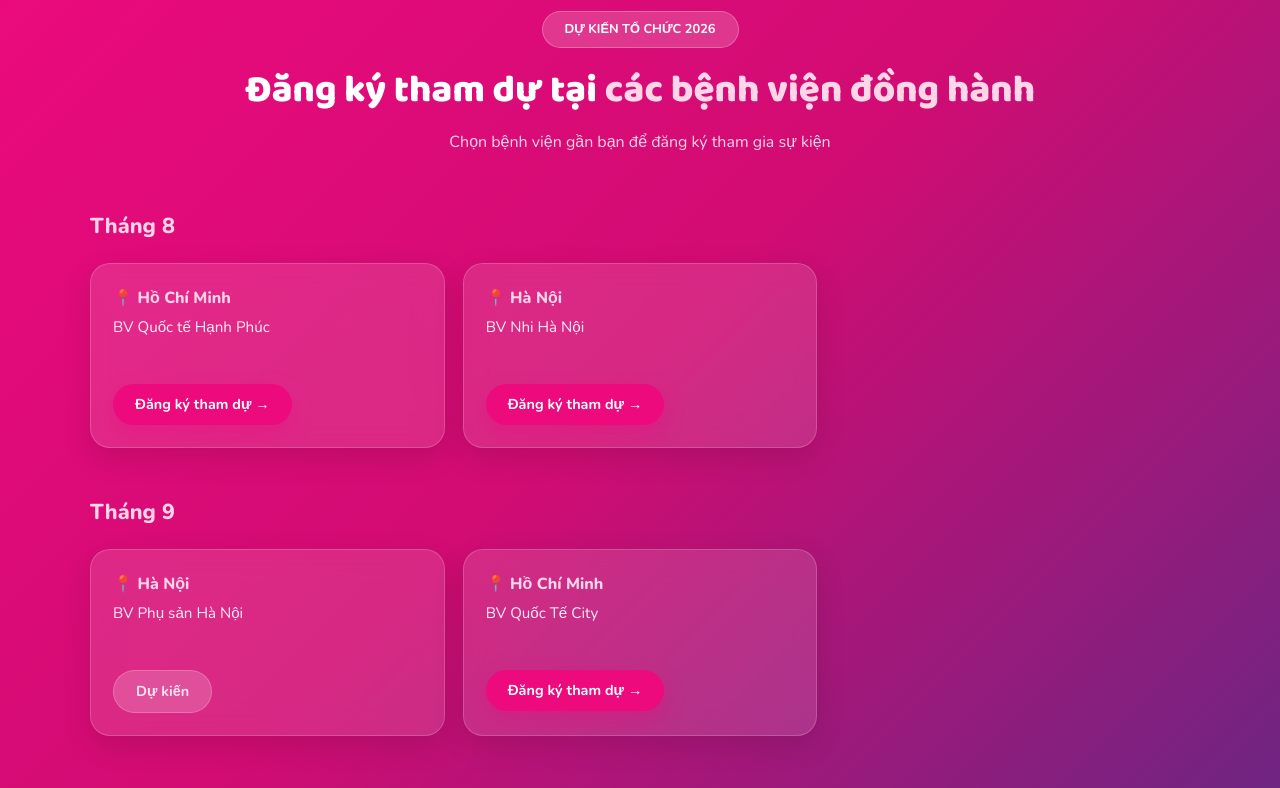
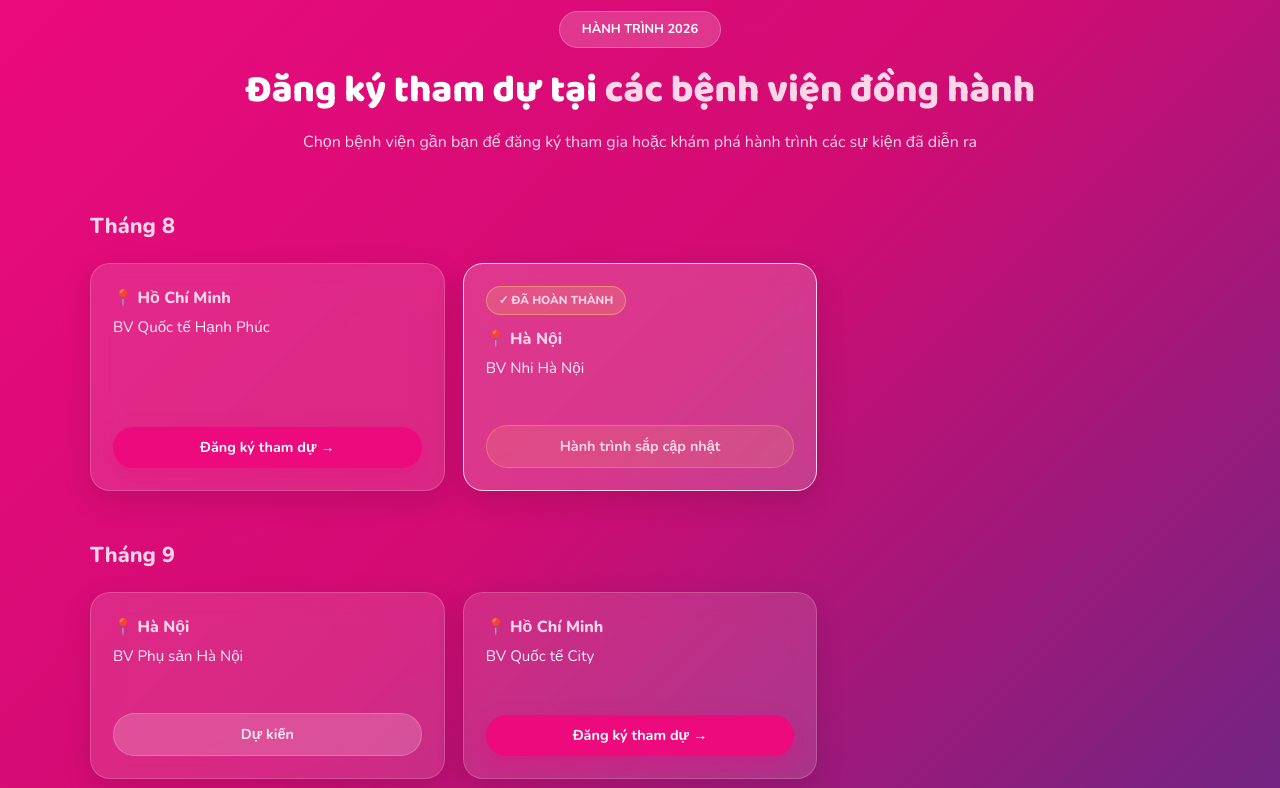
Before and after one commit to tnphat203/Lading-page-zmoms, a Next.js app in the folder landing-page/: page / in a window 1280 px wide. Shown: the part 3780-4568 px from the top of the page. Built offline with nearby package versions, Linux system fonts and the light colour scheme.

Commit message:
update NHN

```diff
--- a/landing-page/components/Schedule.tsx
+++ b/landing-page/components/Schedule.tsx
@@ -20,6 +20,7 @@ export default function Schedule() {
           margin: "0 auto",
         }}
       >
+        {/* Header */}
         <AnimSection>
           <div
             style={{
@@ -41,7 +42,7 @@ export default function Schedule() {
                 backdropFilter: "blur(10px)",
               }}
             >
-              DỰ KIẾN TỔ CHỨC 2026
+              HÀNH TRÌNH 2026
             </div>
 
             <h2
@@ -63,11 +64,13 @@ export default function Schedule() {
                 fontSize: "1rem",
               }}
             >
-              Chọn bệnh viện gần bạn để đăng ký tham gia sự kiện
+              Chọn bệnh viện gần bạn để đăng ký tham gia hoặc khám phá hành
+              trình các sự kiện đã diễn ra
             </p>
           </div>
         </AnimSection>
 
+        {/* Schedule */}
         {schedule.map((month, index) => (
           <AnimSection key={month.month} delay={index * 100}>
             <div
@@ -90,23 +93,53 @@ export default function Schedule() {
                 className="schedule-grid"
                 style={{
                   display: "grid",
-                  gridTemplateColumns: "repeat(3,1fr)",
+                  gridTemplateColumns: "repeat(3, minmax(0, 1fr))",
                   gap: 18,
                 }}
               >
-                {month.hospitals.map((hospital) => (
+                {month.hospitals.map((hospital, hospitalIndex) => (
                   <div
-                    key={hospital.hospital}
+                    key={`${month.month}-${hospital.city}-${hospitalIndex}`}
                     style={{
-                      background: "rgba(255,255,255,.12)",
+                      background:
+                        hospital.status === "completed"
+                          ? "rgba(255,255,255,.18)"
+                          : "rgba(255,255,255,.12)",
                       borderRadius: 20,
                       padding: 22,
-                      border: "1px solid rgba(255,255,255,.18)",
+                      border:
+                        hospital.status === "completed"
+                          ? `1px solid ${GOLD}`
+                          : "1px solid rgba(255,255,255,.18)",
                       backdropFilter: "blur(14px)",
                       boxShadow: "0 10px 30px rgba(0,0,0,.12)",
                       transition: "all .3s ease",
+                      display: "flex",
+                      flexDirection: "column",
                     }}
                   >
+                    {/* Status badge */}
+                    {hospital.status === "completed" && (
+                      <div
+                        style={{
+                          display: "inline-flex",
+                          alignSelf: "flex-start",
+                          alignItems: "center",
+                          background: "rgba(255,209,102,.18)",
+                          color: GOLD,
+                          border: "1px solid rgba(255,209,102,.45)",
+                          padding: "5px 12px",
+                          borderRadius: 999,
+                          fontSize: ".72rem",
+                          fontWeight: 800,
+                          marginBottom: 12,
+                        }}
+                      >
+                        ✓ ĐÃ HOÀN THÀNH
+                      </div>
+                    )}
+
+                    {/* City */}
                     <div
                       style={{
                         color: GOLD,
@@ -118,6 +151,7 @@ export default function Schedule() {
                       📍 {hospital.city}
                     </div>
 
+                    {/* Hospital */}
                     <div
                       style={{
                         color: "rgba(255,255,255,.92)",
@@ -125,18 +159,62 @@ export default function Schedule() {
                         lineHeight: 1.5,
                         minHeight: 48,
                         marginBottom: 20,
+                        flexGrow: 1,
                       }}
                     >
-                      {hospital.hospital}
+                      {hospital.hospital || "Đang cập nhật"}
                     </div>
 
-                    {hospital.formUrl ? (
+                    {/* COMPLETED */}
+                    {hospital.status === "completed" &&
+                      (hospital.recapUrl ? (
+                        <a
+                          href={hospital.recapUrl}
+                          style={{
+                            display: "inline-block",
+                            textAlign: "center",
+                            background: GOLD,
+                            color: "#173B8F",
+                            padding: "10px 22px",
+                            borderRadius: 999,
+                            fontWeight: 800,
+                            fontSize: ".9rem",
+                            textDecoration: "none",
+                            boxShadow: "0 8px 20px rgba(0,0,0,.2)",
+                            transition: "all .3s ease",
+                          }}
+                        >
+                          Xem hành trình →
+                        </a>
+                      ) : (
+                        <span
+                          style={{
+                            display: "inline-block",
+                            textAlign: "center",
+                            background: "rgba(255,209,102,.12)",
+                            color: GOLD,
+                            padding: "10px 22px",
+                            borderRadius: 999,
+                            fontWeight: 700,
+                            fontSize: ".9rem",
+                            border: "1px solid rgba(255,209,102,.3)",
+                            cursor: "default",
+                          }}
+                        >
+                          Hành trình sắp cập nhật
+                        </span>
+                      ))}
+
+                    {/* REGISTERING */}
+                    {hospital.status === "registering" &&
+                      (hospital.formUrl ? (
                         <a
                           href={hospital.formUrl}
                           target="_blank"
                           rel="noopener noreferrer"
                           style={{
                             display: "inline-block",
+                            textAlign: "center",
                             background: PINK,
                             color: "#fff",
                             padding: "10px 22px",
@@ -154,6 +232,26 @@ export default function Schedule() {
                         <span
                           style={{
                             display: "inline-block",
+                            textAlign: "center",
+                            background: "rgba(255,255,255,.18)",
+                            color: "rgba(255,255,255,.85)",
+                            padding: "10px 22px",
+                            borderRadius: 999,
+                            fontWeight: 700,
+                            fontSize: ".9rem",
+                            border: "1px solid rgba(255,255,255,.2)",
+                          }}
+                        >
+                          Sắp mở đăng ký
+                        </span>
+                      ))}
+
+                    {/* UPCOMING */}
+                    {hospital.status === "upcoming" && (
+                      <span
+                        style={{
+                          display: "inline-block",
+                          textAlign: "center",
                           background: "rgba(255,255,255,.18)",
                           color: "rgba(255,255,255,.85)",
                           padding: "10px 22px",
--- a/landing-page/data/eventData.ts
+++ b/landing-page/data/eventData.ts
@@ -72,7 +72,7 @@ export const zones = [
   {
     icon: "🎤",
     title: "Khu Tri Thức",
-    subtitle: "Knowledge Stage",
+    subtitle: "Sân khấu tri thức",
     desc: "Talkshow với bác sĩ nhi khoa & chuyên gia giáo dục sớm. Chủ đề: Phát triển trí thông minh của trẻ trong 1.000 ngày đầu đời.",
     color: PINK,
     bg: LIGHT_PINK,
@@ -80,7 +80,7 @@ export const zones = [
   {
     icon: "✨",
     title: "Khu Trải Nghiệm Giác Quan",
-    subtitle: "Sensory Experience Zone",
+    subtitle: "Khu trải nghiệm giác quan",
     desc: "Hoạt động cho trẻ >3 tháng tuổi: Nhận biết ánh sáng, âm thanh, vận động thăng bằng, Tummy Time.",
     color: "#7C3AED",
     bg: "#F5F3FF",
@@ -88,7 +88,7 @@ export const zones = [
   {
     icon: "🛍️",
     title: "Khu Thương Hiệu Mẹ & Bé",
-    subtitle: "Baby Care Market",
+    subtitle: "Khu thương hiệu mẹ & bé",
     desc: "Các thương hiệu trưng bày sản phẩm, phát mẫu thử và bán hàng ưu đãi tại sự kiện.",
     color: "#0891B2",
     bg: "#ECFEFF",
@@ -96,7 +96,7 @@ export const zones = [
   {
     icon: "🌳",
     title: "Khu Cây Điều Ước",
-    subtitle: "Wish Tree",
+    subtitle: "Cây điều ước",
     desc: "Cha mẹ viết điều ước cho con, gắn lên cây điều ước — khoảnh khắc đầy cảm xúc và ý nghĩa.",
     color: "#16A34A",
     bg: "#F0FDF4",
@@ -104,14 +104,28 @@ export const zones = [
   {
     icon: "🎮",
     title: "Khu Minigame Gia Đình",
-    subtitle: "Family Game Zone",
+    subtitle: "Khu trò chơi gia đình",
     desc: "Thử thách bố mẹ, vận động cho bé, bốc thăm trúng thưởng — vui nhộn cho cả gia đình.",
     color: "#EA580C",
     bg: "#FFF7ED",
   },
 ];
 
-export const schedule = [
+export type HospitalStatus =
+  | "upcoming"
+  | "registering"
+  | "completed";
+
+export const schedule: {
+  month: string;
+  hospitals: {
+    city: string;
+    hospital: string;
+    formUrl: string;
+    status: HospitalStatus;
+    recapUrl: string;
+  }[];
+}[] = [
   {
     month: "Tháng 8",
     hospitals: [
@@ -119,11 +133,15 @@ export const schedule = [
         city: "Hồ Chí Minh",
         hospital: "BV Quốc tế Hạnh Phúc",
         formUrl: "https://forms.gle/zwgZ7Xeyk66DE1Ef7",
+        status: "registering",
+        recapUrl: "",
       },
       {
         city: "Hà Nội",
         hospital: "BV Nhi Hà Nội",
-        formUrl: "https://forms.gle/zwgZ7Xeyk66DE1Ef7",
+        formUrl: "",
+        status: "completed",
+        recapUrl: "",
       },
     ],
   },
@@ -134,13 +152,16 @@ export const schedule = [
         city: "Hà Nội",
         hospital: "BV Phụ sản Hà Nội",
         formUrl: "",
+        status: "upcoming",
+        recapUrl: "",
       },
       {
         city: "Hồ Chí Minh",
-        hospital: "BV Quốc Tế City",
+        hospital: "BV Quốc tế City",
         formUrl: "https://forms.gle/Q9z3bQbfUSZVkuc58",
+        status: "registering",
+        recapUrl: "",
       },
-
     ],
   },
   {
@@ -150,16 +171,22 @@ export const schedule = [
         city: "Cần Thơ",
         hospital: "",
         formUrl: "",
+        status: "upcoming",
+        recapUrl: "",
       },
       {
         city: "Hải Dương",
         hospital: "",
         formUrl: "",
+        status: "upcoming",
+        recapUrl: "",
       },
       {
         city: "Hà Nội",
         hospital: "",
         formUrl: "",
+        status: "upcoming",
+        recapUrl: "",
       },
     ],
   },
@@ -170,11 +197,15 @@ export const schedule = [
         city: "Đồng Nai",
         hospital: "",
         formUrl: "",
+        status: "upcoming",
+        recapUrl: "",
       },
       {
         city: "Hồ Chí Minh",
         hospital: "",
         formUrl: "",
+        status: "upcoming",
+        recapUrl: "",
       },
     ],
   },
@@ -185,11 +216,15 @@ export const schedule = [
         city: "Đà Nẵng",
         hospital: "",
         formUrl: "",
+        status: "upcoming",
+        recapUrl: "",
       },
       {
         city: "Hà Nội",
         hospital: "",
         formUrl: "",
+        status: "upcoming",
+        recapUrl: "",
       },
     ],
   },
```
Lines whose indentation alone changed are shown as unchanged.
